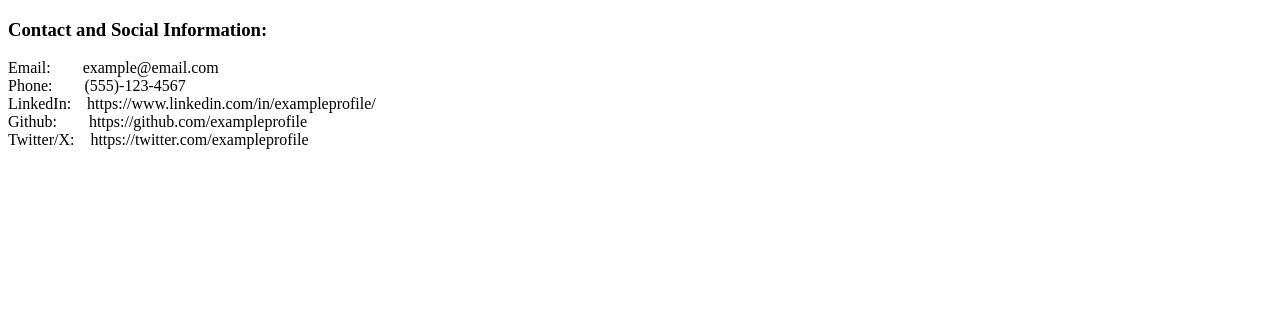
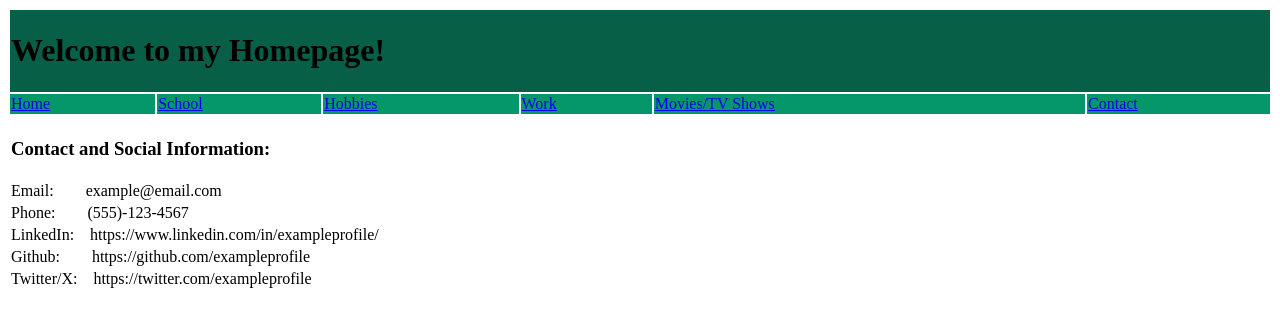
Before and after one commit to joelouie222/testing-github-pages, a plain HTML site: page contacts.html in a window 1280 px wide. Drawn offline with Linux system fonts and the light colour scheme.

Commit message:
updated contacts.html to have table layout and nav buttons

```diff
--- a/contacts.html
+++ b/contacts.html
@@ -6,11 +6,27 @@
 </head>
 
 <body>
-	<h3>Contact and Social Information:</h3>
-		Email: &nbsp&nbsp&nbsp&nbsp&nbsp&nbsp example@email.com  <br/>
-		Phone: &nbsp&nbsp&nbsp&nbsp&nbsp&nbsp (555)-123-4567 <br/>
-		LinkedIn: &nbsp&nbsp https://www.linkedin.com/in/exampleprofile/ <br/>
-		Github: &nbsp&nbsp&nbsp&nbsp&nbsp&nbsp https://github.com/exampleprofile <br/>
-		Twitter/X: &nbsp&nbsp https://twitter.com/exampleprofile <br/>
+	<table width="100%">
+		<table width="100%">
+			<tr id="home" bgcolor="#065f46"><td colspan="6"><h1>Welcome to my Homepage!</h1></td></tr>
+			<tr bgcolor="#059669">
+				<td><a href="index.html">Home</a></td>
+				<td><a href="school.html">School</a></td>
+				<td><a href="hobbies.html">Hobbies</a></td>
+				<td><a href="work.html">Work</a></td>
+				<td><a href="movies.html">Movies/TV Shows</a></td>
+				<td><a href="contact.html">Contact</a></td>
+			</tr>
+		</table>
+
+		<table width="100%">
+			<tr><td colspan="6"><h3>Contact and Social Information:</h3></td></tr>
+			<tr><td>Email: &nbsp&nbsp&nbsp&nbsp&nbsp&nbsp example@email.com</td></tr>
+			<tr><td>Phone: &nbsp&nbsp&nbsp&nbsp&nbsp&nbsp (555)-123-4567</td></tr>
+			<tr><td>LinkedIn: &nbsp&nbsp https://www.linkedin.com/in/exampleprofile/</td></tr>
+			<tr><td>Github: &nbsp&nbsp&nbsp&nbsp&nbsp&nbsp https://github.com/exampleprofile</td></tr>
+			<tr><td>Twitter/X: &nbsp&nbsp https://twitter.com/exampleprofile </td></tr>
+		</table>
+	</table>
 </body>
 </html>
```
Also changed, not shown: index.html (+1 -1 lines).
